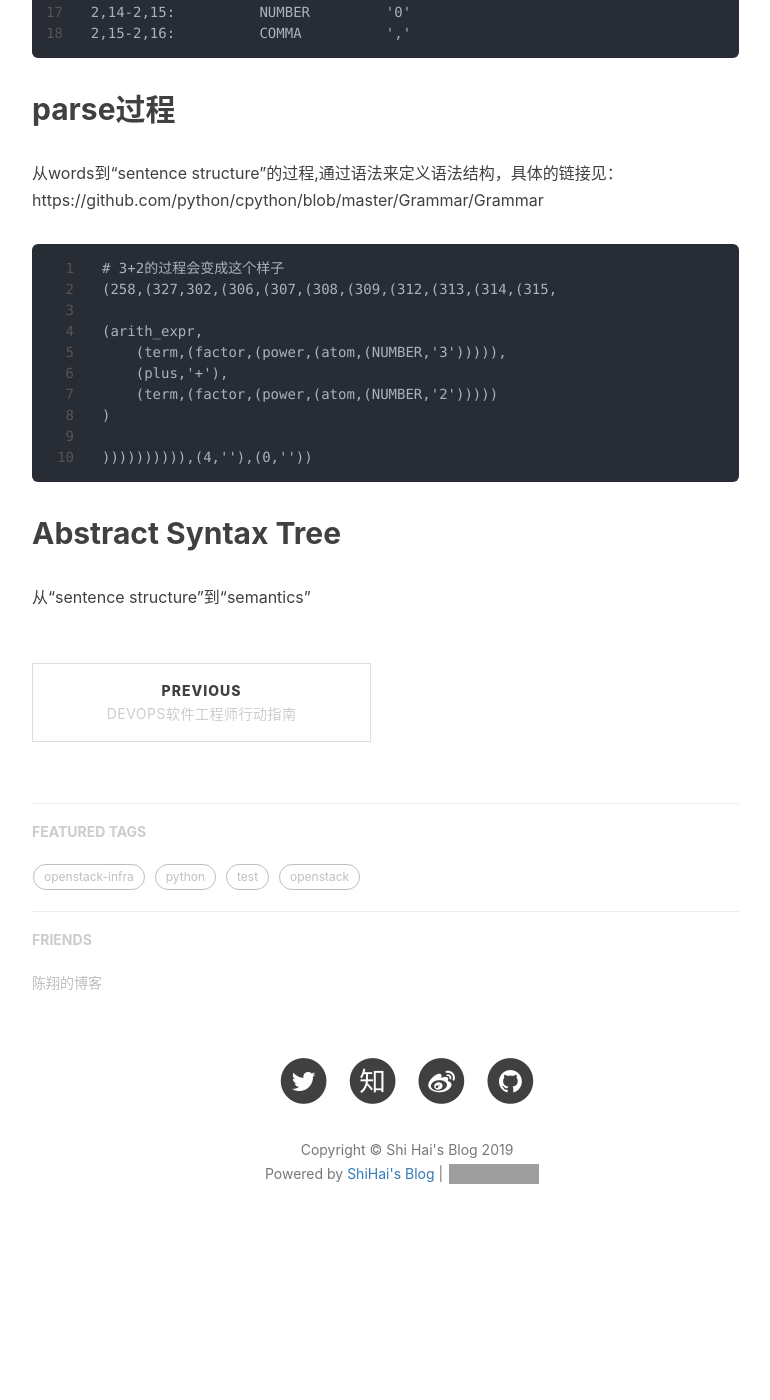
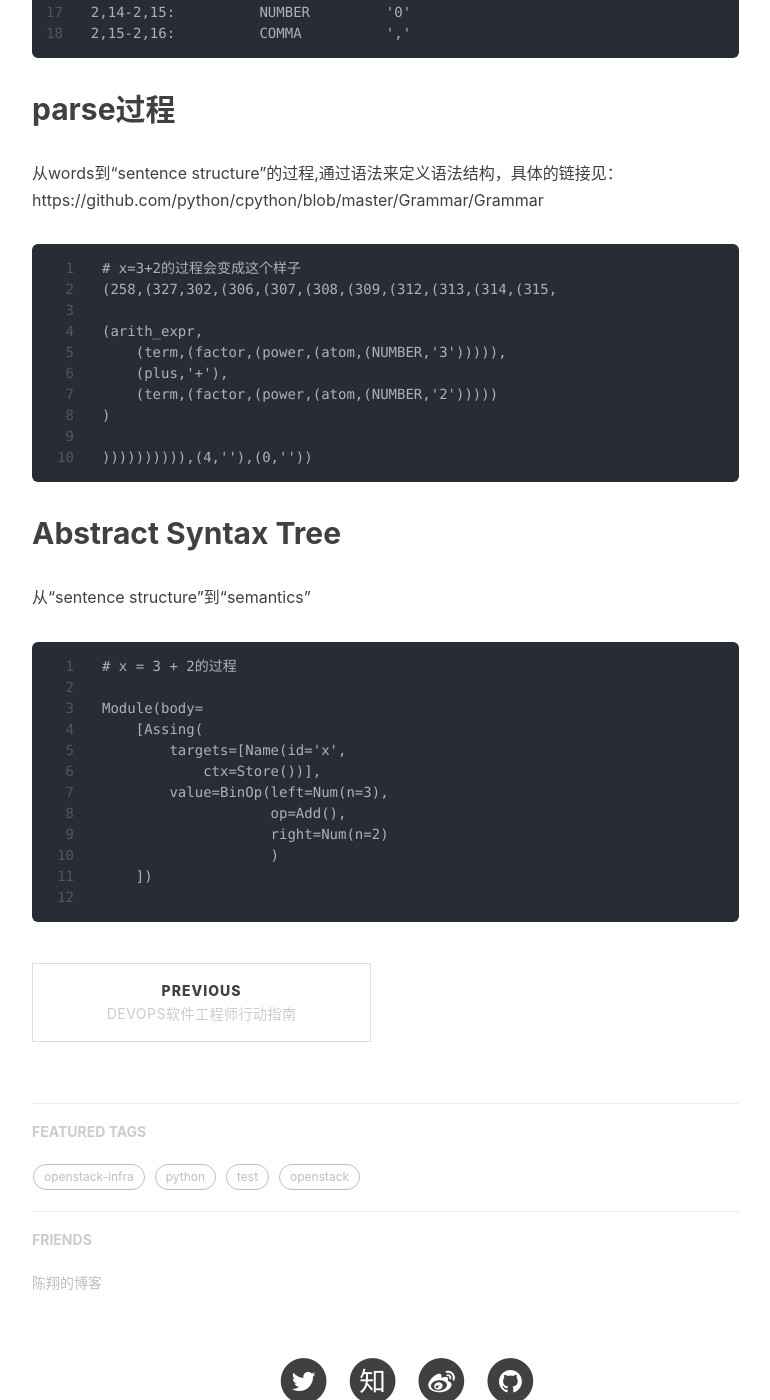
Before and after one commit to shihai1991/shihai1991.github.io, a Jekyll site: the page built from _posts/2019-07-14-cpython编译过程.md, in a window 1280 px wide and 1400 px high, scrolled down 1723 px. Shown: the whole window, without its empty margins (233-1003 px from the left). Built offline with Jekyll 4.4.1, drawn with Linux system fonts in a browser that asks for light colours; nearby versions of some CDN libraries; comment, search, counter and statistics services are not loaded; before the commit the page ends 3001 px from its top, so only the background shows below that; grey boxes are pictures that could not be loaded.

Commit message:
Update 2019-07-14-cpython编译过程.md

````diff
--- a/_posts/2019-07-14-cpython编译过程.md
+++ b/_posts/2019-07-14-cpython编译过程.md
@@ -71,7 +71,7 @@ $ cat /home/shihai/test_fab.py| ./python -m tokenize -e
 
 从words到“sentence structure”的过程,通过语法来定义语法结构，具体的链接见：https://github.com/python/cpython/blob/master/Grammar/Grammar
 ```
-# 3+2的过程会变成这个样子
+# x=3+2的过程会变成这个样子
 (258,(327,302,(306,(307,(308,(309,(312,(313,(314,(315,
 
 (arith_expr,
@@ -86,3 +86,18 @@ $ cat /home/shihai/test_fab.py| ./python -m tokenize -e
 ## Abstract Syntax Tree
 
 从“sentence structure”到“semantics”
+
+```
+# x = 3 + 2的过程
+
+Module(body=
+    [Assing(
+        targets=[Name(id='x',
+            ctx=Store())],
+        value=BinOp(left=Num(n=3),
+                    op=Add(),
+                    right=Num(n=2)
+                    )
+    ])
+
+```
````
